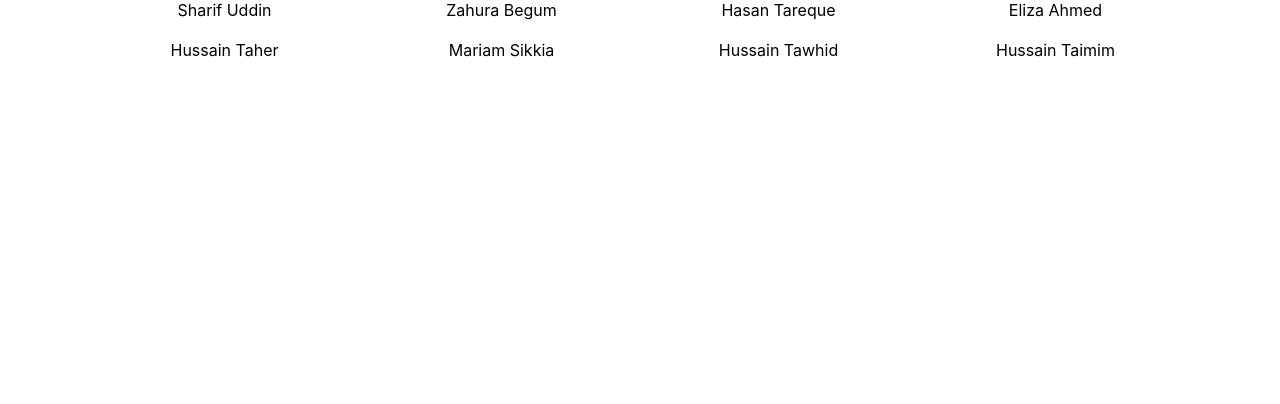
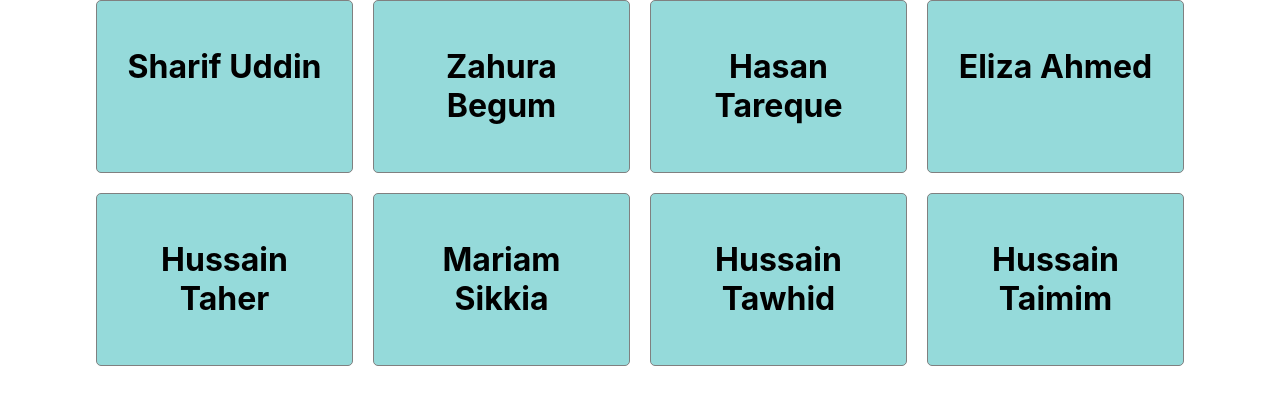
Before and after one commit to hmtareque/stars-bdesh, a React (Create React App) app: page / in a window 1280 px wide. Shown: the top 404 px of the page. Built offline with nearby package versions, Linux system fonts and the light colour scheme.

Commit message:
card style added

```diff
--- a/src/components/card-list/card-list.component.jsx
+++ b/src/components/card-list/card-list.component.jsx
@@ -1,14 +1,12 @@
 import React from 'react';
-
+import { Card } from '../card/card.component';
 import './card-list.style.css';
 
 export const CardList = props => {
 return <div className="card-list">
+    {
+        props.stars.map( star => <Card key={star.id} star={star}/> )
 
-{
-    props.stars.map( star => <div> { star.name }</div> )
-
-}
-
+    }
 </div>;
 }
--- /dev/null
+++ b/src/components/card/card.component.jsx
@@ -0,0 +1,9 @@
+import React from 'react';
+
+import './card.style.css';
+
+export const Card = (props) => (
+    <div className="card-container">
+        <h1>{ props.star.name } </h1>
+    </div>
+);
--- /dev/null
+++ b/src/components/card/card.style.css
@@ -0,0 +1,17 @@
+.card-container {
+    display: flex;
+    flex-direction: column;
+    background-color: #95dada;
+    border: 1px solid grey;
+    border-radius: 5px;
+    padding: 25px;
+    cursor: pointer;
+    -moz-osx-font-smoothing: grayscale;
+    backface-visibility: hidden;
+    transform: translateZ(0);
+    transition: transform 0.25s ease-out;
+  }
+
+  .card-container:hover {
+    transform: scale(1.05);
+  }
```
